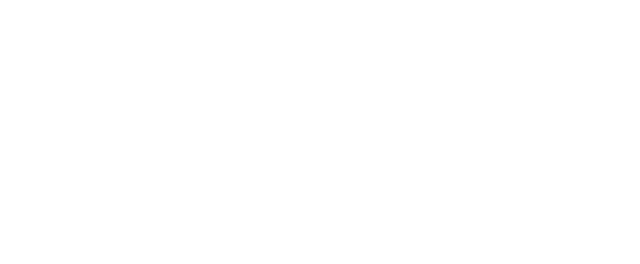
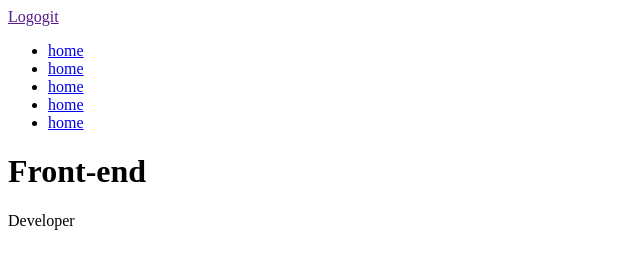
Before and after one commit to nodir4868/test, a plain HTML site: page index.html in a window 1280 px wide. Shown: the whole page, without its empty margins (0-640 px from the left). Drawn offline with Linux system fonts and the light colour scheme.

Commit message:
header html

```diff
--- a/index.html
+++ b/index.html
@@ -7,6 +7,23 @@
     <title>Document</title>
 </head>
 <body>
-
+    <header class="header">
+        <div class="container">
+            <nav class="header nav">
+                <a href="" class="header__logo">Logogit</a>
+                <ul class="header__list">
+                    <li class="header__item"><a href="#!" class="header__link">home</a></li>
+                    <li class="header__item"><a href="#!" class="header__link">home</a></li>
+                    <li class="header__item"><a href="#!" class="header__link">home</a></li>
+                    <li class="header__item"><a href="#!" class="header__link">home</a></li>
+                    <li class="header__item"><a href="#!" class="header__link">home</a></li>
+                </ul>
+            </nav>
+        </div>
+        <div class="header__content">
+            <h1 class="header__title">Front-end</h1>
+            <p class="header__txt">Developer</p>
+        </div>
+    </header>
 </body>
 </html>
```
